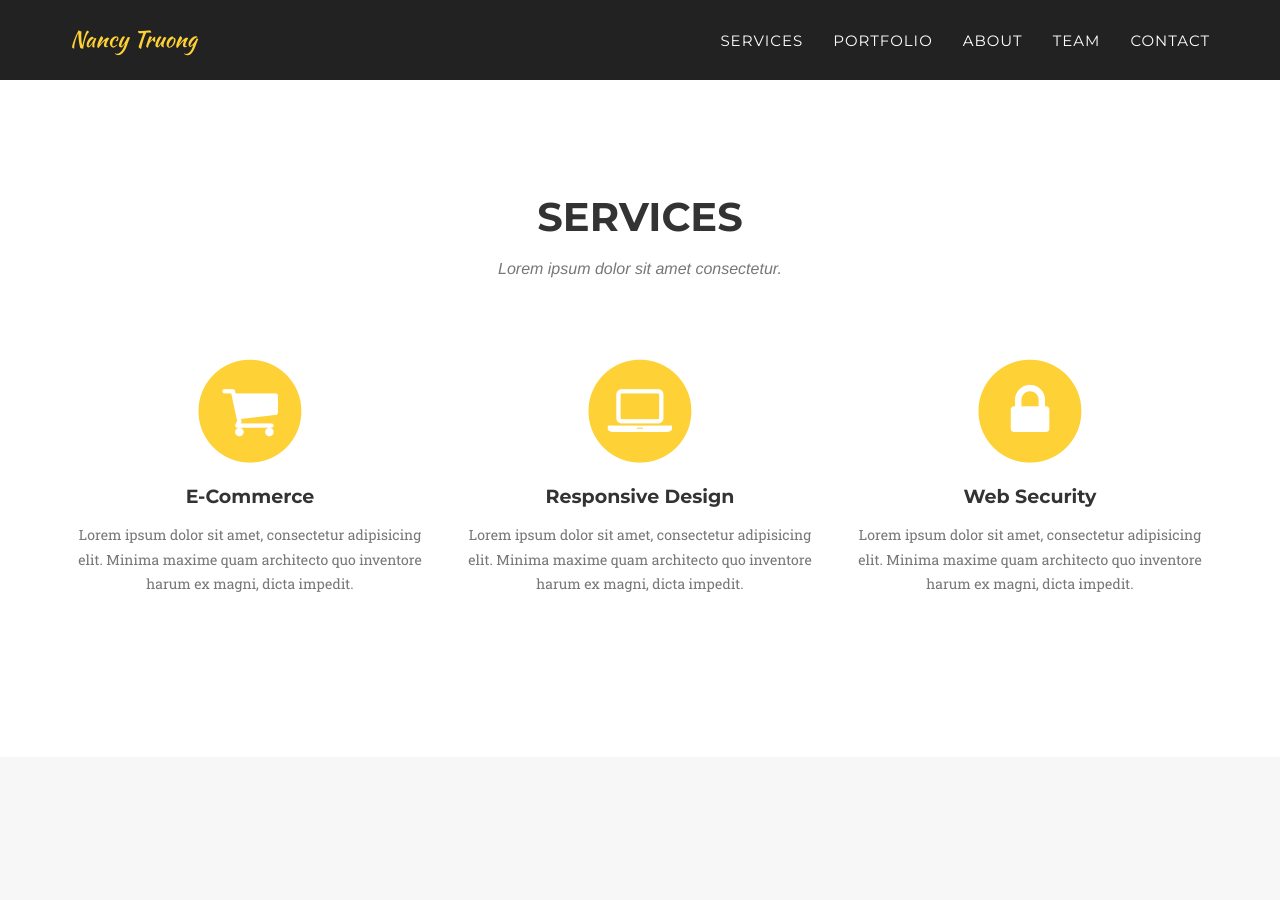
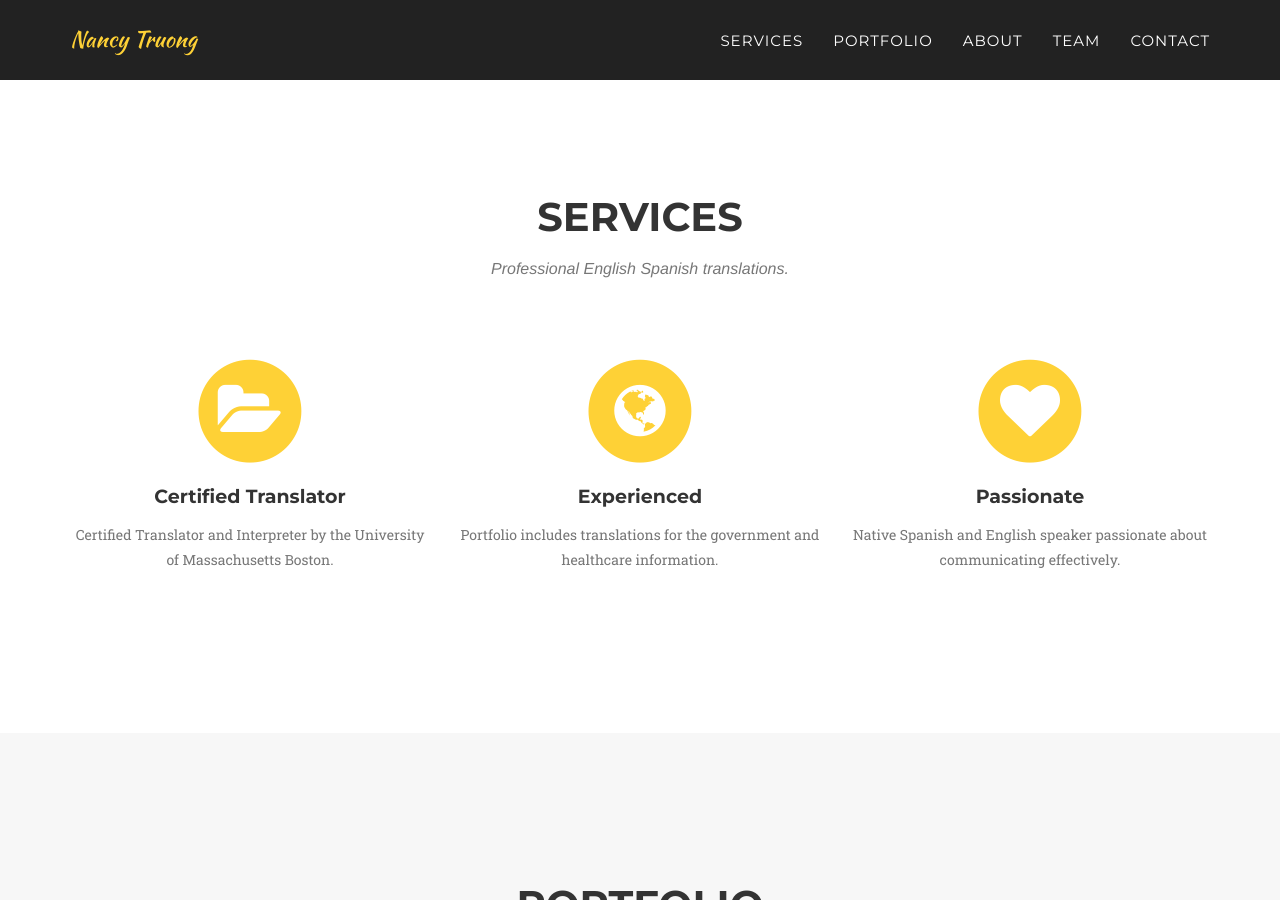
Before and after one commit to nancytruongus/nancytruongus.github.io, a Jekyll site: the page built from index.html, in a window 1280 px wide and 900 px high, scrolled down 713 px. Built offline with Jekyll 4.4.1, drawn with Linux system fonts in a browser that asks for light colours; some web fonts are replaced.

Commit message:
services section

```diff
--- a/_includes/services.html
+++ b/_includes/services.html
@@ -4,33 +4,33 @@
             <div class="row">
                 <div class="col-lg-12 text-center">
                     <h2 class="section-heading">Services</h2>
-                    <h3 class="section-subheading text-muted">Lorem ipsum dolor sit amet consectetur.</h3>
+                    <h3 class="section-subheading text-muted">Professional English Spanish translations.</h3>
                 </div>
             </div>
             <div class="row text-center">
                 <div class="col-md-4">
                     <span class="fa-stack fa-4x">
                         <i class="fa fa-circle fa-stack-2x text-primary"></i>
-                        <i class="fa fa-shopping-cart fa-stack-1x fa-inverse"></i>
+                        <i class="fa fa-folder-open fa-stack-1x fa-inverse"></i>
                     </span>
-                    <h4 class="service-heading">E-Commerce</h4>
-                    <p class="text-muted">Lorem ipsum dolor sit amet, consectetur adipisicing elit. Minima maxime quam architecto quo inventore harum ex magni, dicta impedit.</p>
+                    <h4 class="service-heading">Certified Translator</h4>
+                    <p class="text-muted">Certified Translator and Interpreter by the University of Massachusetts Boston.</p>
                 </div>
                 <div class="col-md-4">
                     <span class="fa-stack fa-4x">
                         <i class="fa fa-circle fa-stack-2x text-primary"></i>
-                        <i class="fa fa-laptop fa-stack-1x fa-inverse"></i>
+                        <i class="fa fa-globe fa-stack-1x fa-inverse"></i>
                     </span>
-                    <h4 class="service-heading">Responsive Design</h4>
-                    <p class="text-muted">Lorem ipsum dolor sit amet, consectetur adipisicing elit. Minima maxime quam architecto quo inventore harum ex magni, dicta impedit.</p>
+                    <h4 class="service-heading">Experienced</h4>
+                    <p class="text-muted">Portfolio includes translations for the government and healthcare information.</p>
                 </div>
                 <div class="col-md-4">
                     <span class="fa-stack fa-4x">
                         <i class="fa fa-circle fa-stack-2x text-primary"></i>
-                        <i class="fa fa-lock fa-stack-1x fa-inverse"></i>
+                        <i class="fa fa-heart fa-stack-1x fa-inverse"></i>
                     </span>
-                    <h4 class="service-heading">Web Security</h4>
-                    <p class="text-muted">Lorem ipsum dolor sit amet, consectetur adipisicing elit. Minima maxime quam architecto quo inventore harum ex magni, dicta impedit.</p>
+                    <h4 class="service-heading">Passionate</h4>
+                    <p class="text-muted">Native Spanish and English speaker passionate about communicating effectively.</p>
                 </div>
             </div>
         </div>
```
